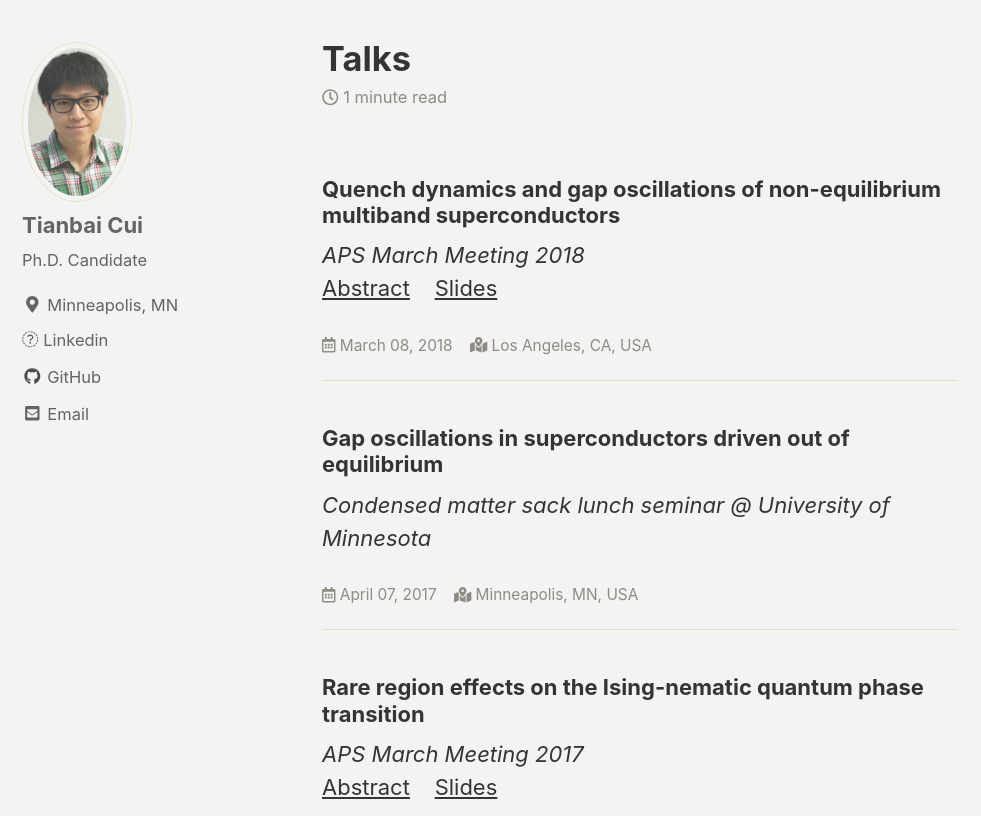
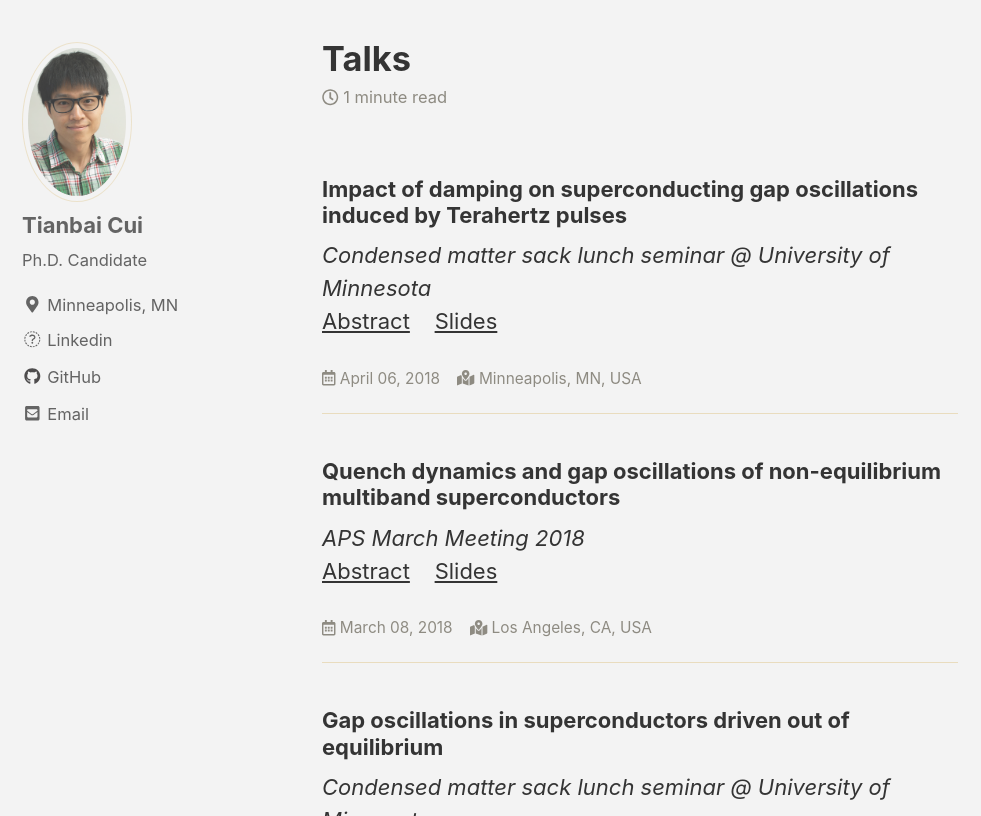
Before and after one commit to TianbaiCui/tianbaicui.github.io, a Jekyll site: the page built from _pages/Talks.md, in a window 1280 px wide and 900 px high, scrolled down 989 px, cut to the strip 84-900 px from the top of the window. Shown: the whole strip, without its empty margins (0-981 px from the left). Built offline with Jekyll 4.4.1, drawn with Linux system fonts in a browser that asks for light colours; nearby versions of some CDN libraries.

Commit message:
Modify talks

```diff
--- a/_config.yml
+++ b/_config.yml
@@ -110,7 +110,7 @@ author:
       icon: "fas fa-fw fa-envelope-square"
       #url: mailto:tianbaicui@gmail.com
     - label: "Linkedin"
-      icon: "fa fa-linkedin-square"
+      icon: "fas fa-fw fa-linkedin-square"
       url: "https://www.linkedin.com/in/tianbai-cui"
     - label: "Website"
       icon: "fas fa-fw fa-link"
--- a/_pages/Talks.md
+++ b/_pages/Talks.md
@@ -4,11 +4,20 @@ permalink: /Talks/
 header:
   image: "/assets/images/Venice_2.jpg"
 ---
+<h3>Impact of damping on superconducting gap oscillations induced by Terahertz pulses</h3>
+<em>Condensed matter sack lunch seminar @ University of Minnesota</em> <br>
+<a href="http://www.physics.umn.edu/events/calendar/spa.all/2018/spring/calendar.html?item=53152">Abstract</a>
+&nbsp;&nbsp;
+<a href="https://www.slideshare.net/TianbaiCui/sack-lunch-seminar-2018-spring-114752675">Slides</a>
+<p class="page__meta" style="font-size:70%;"> <i class="far fa-calendar-alt" aria-hidden="true"></i> {{ "2018-04-06" | date: '%B %d, %Y' }} &nbsp;&nbsp; <i class="fas fa-map-marked-alt"></i> Minneapolis, MN, USA</p>
+<hr>
+---
+<hr />
 <h3>Quench dynamics and gap oscillations of non-equilibrium multiband superconductors</h3>
 <em>APS March Meeting 2018 </em> <br>
 <a href="https://meetings.aps.org/Meeting/MAR18/Session/R31.3">Abstract</a>
 &nbsp;&nbsp;
-<a href="https://www.slideshare.net/TianbaiCui/aps-march-meeting-2018-114729521">Slides</a>
+<a href="https://www.slideshare.net/TianbaiCui/aps-march-meeting-2018-114733588">Slides</a>
 <p class="page__meta" style="font-size:70%;"> <i class="far fa-calendar-alt" aria-hidden="true"></i> {{ "2018-03-08" | date: '%B %d, %Y' }} &nbsp;&nbsp; <i class="fas fa-map-marked-alt"></i> Los Angeles, CA, USA</p>
 <hr>
 ---
```
